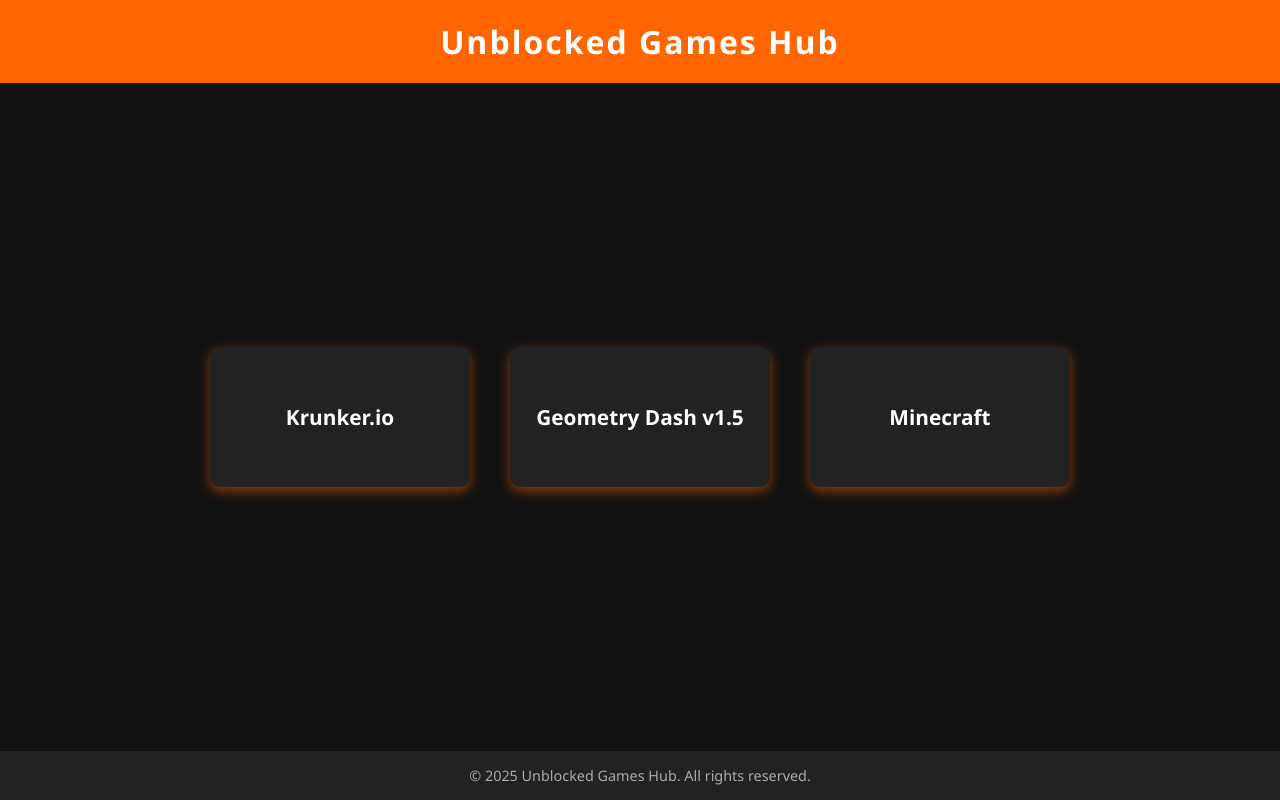
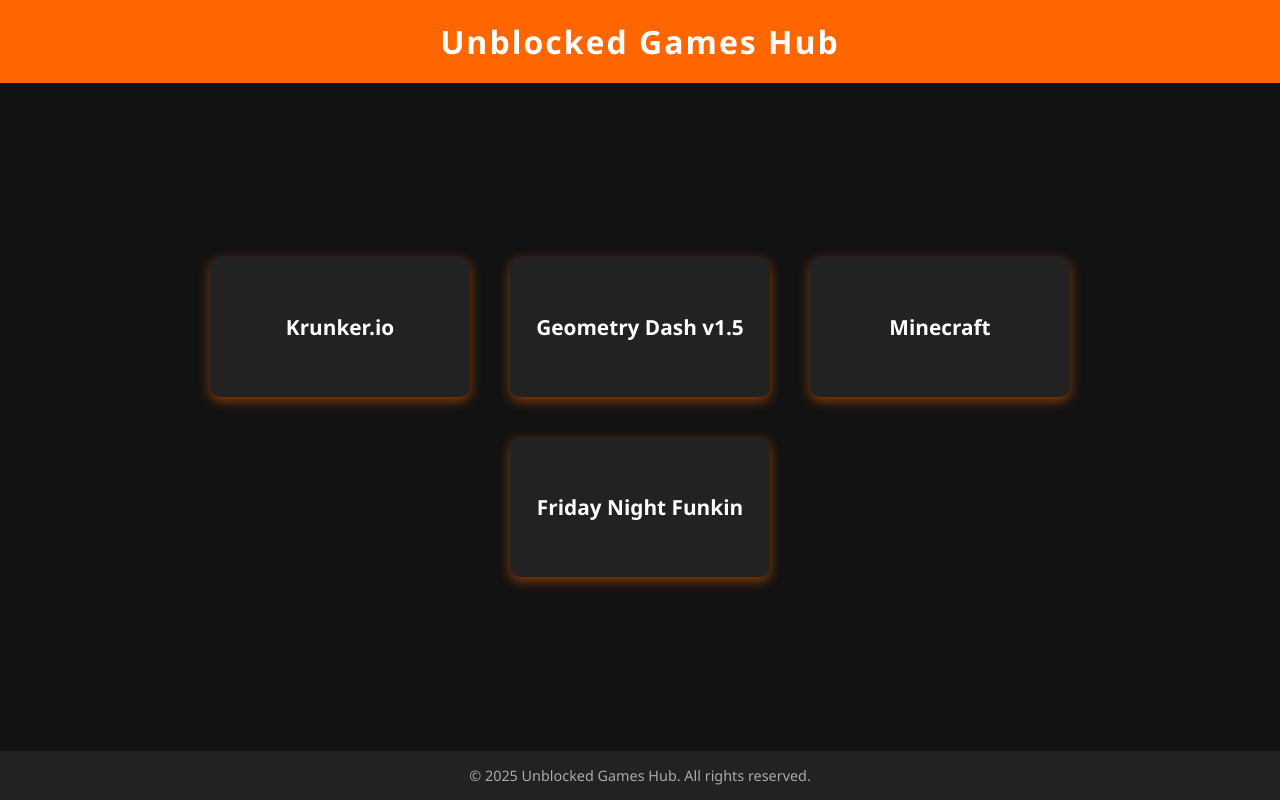
Before and after one commit to imcaca12/UnBlockedGH, a plain HTML site: page index.html in a window 1280 px wide. Drawn offline with Linux system fonts and the light colour scheme.

Commit message:
Update index.html

```diff
--- a/index.html
+++ b/index.html
@@ -93,6 +93,13 @@
         rel="noopener noreferrer"
         >Minecraft</a
       >
+      <a
+        class="game-card"
+        href="games/FNF/Index.html"
+        target="_blank"
+        rel="noopener noreferrer"
+        >Friday Night Funkin</a
+      >
     </div>
   </main>
   <footer>&copy; 2025 Unblocked Games Hub. All rights reserved.</footer>
```
